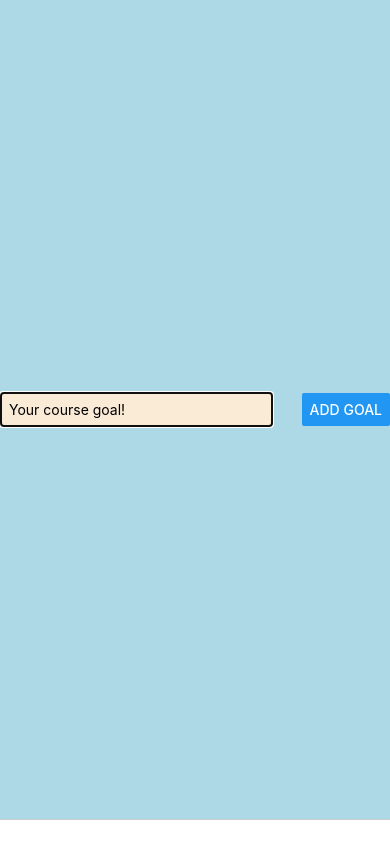
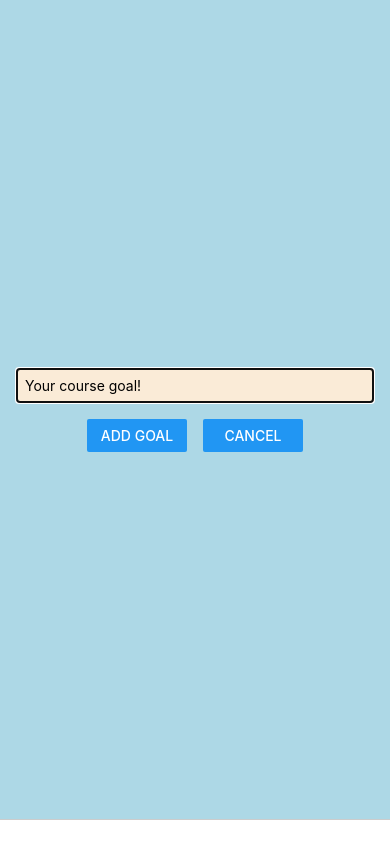
Before and after one commit to michaelwangcode/react-native-crash-course, a React Native app: screen / in a window 390 px wide. Both pictures are taken after a click on the button "ADD NEW GOAL". Built offline with nearby package versions, Linux system fonts and the light colour scheme.

Commit message:
Style goal input

```diff
--- a/components/GoalInput.js
+++ b/components/GoalInput.js
@@ -52,8 +52,21 @@
           value={enteredGoalText}
         />
 
-        {/* When button is pressed, call the onAddGoal function passed down by App.js */}
-        <Button title="Add Goal" onPress={addGoalHandler} />
+        {/* Container for "Add Goal" and "Cancel" button */}
+        <View style={styles.buttonContainer}>
+
+          {/* Add Goal Button */}
+          <View style={styles.button}>
+            {/* When clicked, call the onAddGoal function passed down by App.js */}
+            <Button title="Add Goal" onPress={addGoalHandler} />
+          </View>
+
+          {/* Cancel Button */}
+          <View style={styles.button}>
+            <Button title="Cancel" />
+            </View>
+          </View>
+
       </View>
     </Modal>
   );
@@ -69,10 +82,10 @@
   /* Container with text input and button */
   inputContainer: {
     flex: 1,
-    flexDirection: 'row',
-    justifyContent: "space-between",
+    justifyContent: "center",
     alignItems: "center",
     marginBottom: 24,
+    padding: 16,
     borderBottomWidth: 1,
     borderBottomColor: "#cccccc",
     backgroundColor: "lightblue"
@@ -82,9 +95,21 @@
   textInput: {
     borderWidth: 1,
     borderColor: "#cccccc",
-    width: "70%",
-    marginRight: 8,
+    width: "100%",
     padding: 8,
     backgroundColor: "antiquewhite"
   },
+
+  /* Container for "Add Goal" and "Cancel" buttons */
+  buttonContainer: {
+    marginTop: 16,
+    flexDirection: "row",
+  },
+
+  /* Container for button styling */
+  button: {
+    width: 100,
+    marginHorizontal: 8,
+  }
+
 });
```
